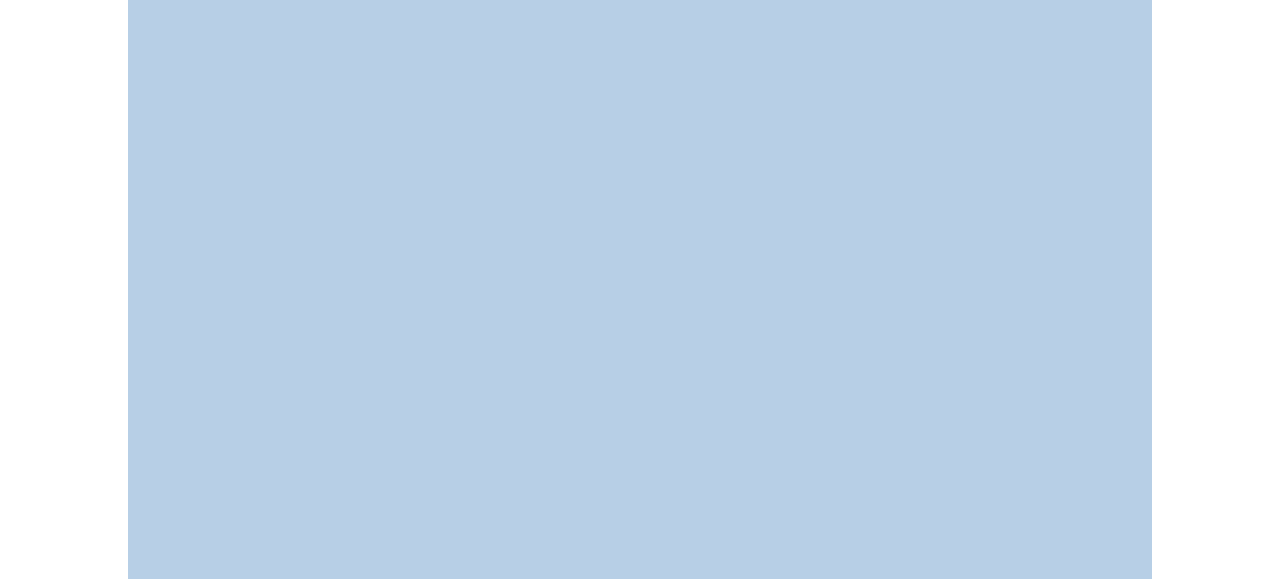
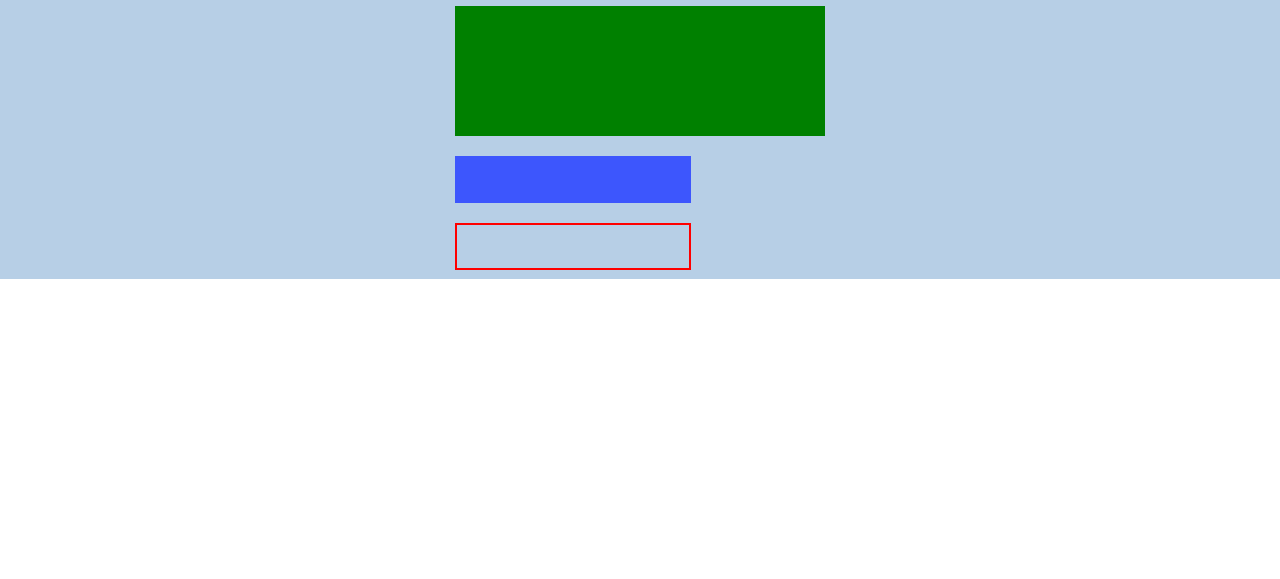
Before and after one commit to albertoferri/htmlcss-dropbox, a plain HTML site: page index.html in a window 1280 px wide. Shown: the part 271-850 px from the top of the page. After the commit the page ends 800 px from the top, so only its background shows below. Drawn offline with nearby package versions, Linux system fonts and the light colour scheme.

Commit message:
aggiunta header con primo layout header con paragrafi e box + aggiunta immagini

```diff
--- a/css/style.css
+++ b/css/style.css
@@ -6,19 +6,17 @@
 
 body{
     font-family: 'Open Sans', sans-serif;
-    width: 80%;
-    margin-left: auto;
-    margin-right: auto;
 }
 
 /* inizio header */
 header{
     background-color: #b7cfe6;
-    height: 850px;
     width: 100%;
+    height: 550px;
 }
-header>h1{
+header h1{
     border: 2px red solid;
+    font-size: 62px;
 }
 
 
@@ -46,10 +44,44 @@ nav{
 /* container big */
 
 .container-big{
-    max-width: 1300px;
-    mar
+    display: flex;
+    flex-direction: column;
+    flex-wrap: wrap;
+    justify-content: center;
+    align-items: center;
+    gap: 20px;
+}
+
+.textaside{
+    width: 370px;
+    height: 130px;
+    background-color: green;
+}
+
+.free-trial{
+    width: 236px;
+    height: 47px;
+    background-color: #3d56fd;
+    color: white;
+}
+
+.unsubscribe{
+    border: 2px red solid;
+    width: 236px;
+    height: 47px;
+}
+
+.set-text.sidetext{
+    display: flex;
+    flex-direction: column;
+    gap: 20px;
+}
+
+.sidetext>p{
+    display: flex;
+    flex-direction: column;
+    flex-wrap: wrap;
 }
 
 
-
 /* fine container big */
--- a/index.html
+++ b/index.html
@@ -19,6 +19,16 @@
         </nav>
         <div class="container-big">
             <h1>Tutto ciò che ti serve per il <br> lavoro, in un unico posto</h1>
+            <div class="sidetext set-text">
+                <p class="textaside"></p>
+                <div class="free-trial">
+                    <a href="#"></a>
+                </div>
+                <div class="unsubscribe">
+                    <a href="#"></a>
+                </div>
+            </div>
+            <img src="" alt="">
         </div>
     </header>
 </body>
```
Also changed, not shown: img/arizona_state_university.svg (added), img/business-feature-coordinate-it.png (added), img/business-feature-integrations-it.png (added), img/business-feature-multi-device.png (added), img/business-feature-security.png (added), img/business-feature-send-files-it.png (added), img/business-feature-switching-tools.png (added), img/clear_channel.svg (added), img/designit.svg (added), img/hearst_corp.svg (added), img/jumbo.png (added), img/logo-small.png (added), img/lonely_planet.svg (added), img/partner.png (added), 3 more files, 1 other file.
